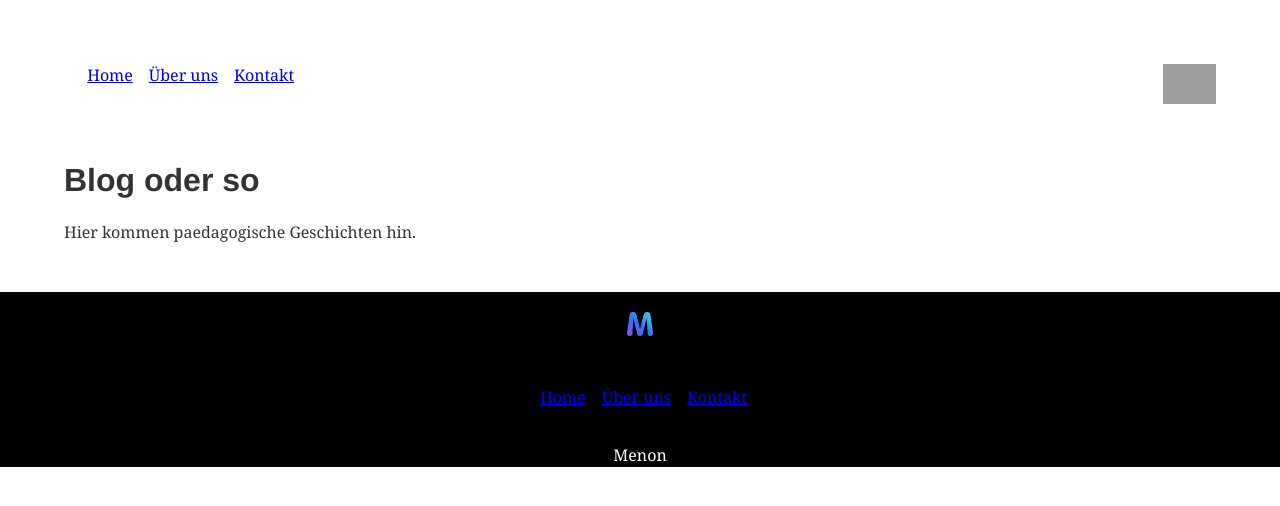
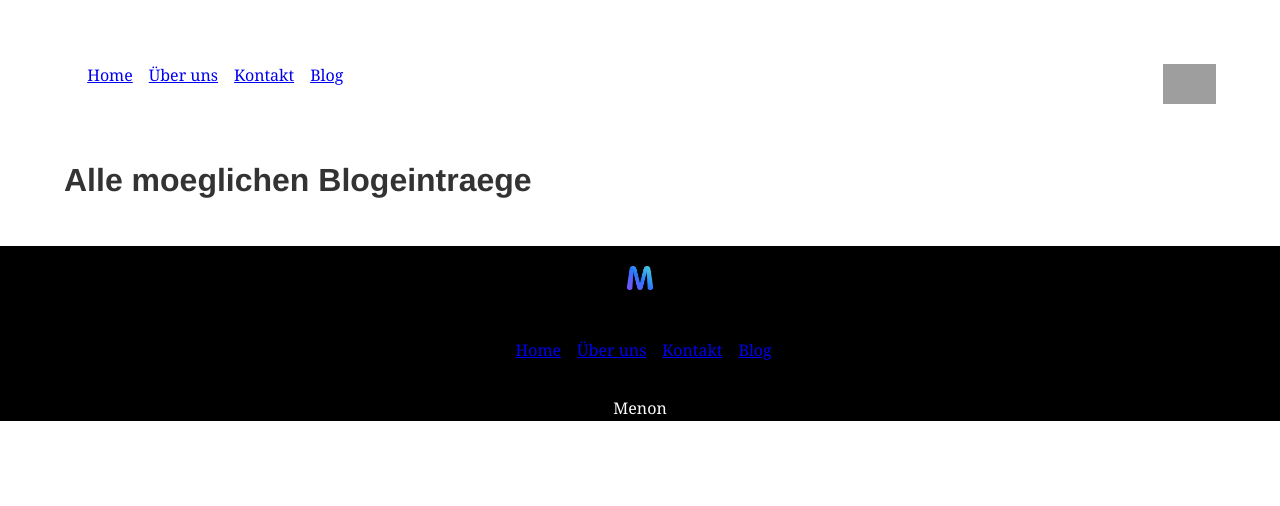
Before and after one commit to jasminbi/learning-gatsbyjs, a Gatsby site: page /blog in a window 1280 px wide. Built offline with nearby package versions, Linux system fonts and the light colour scheme; Gatsby itself is replaced by a stand-in of ours; grey boxes are pictures that could not be loaded.

Commit message:
Added functionality to pull blogposts from netlify cms

```diff
--- a/gatsby-config.js
+++ b/gatsby-config.js
@@ -11,8 +11,8 @@ module.exports = {
     {
       resolve: `gatsby-source-filesystem`,
       options: {
-        path: `${__dirname}/blog`,
-        name: "markdown-pages",
+        name: "src-pages",
+        path: `${__dirname}/src`,
       },
     },
     `gatsby-transformer-remark`,
--- a/src/components/layout.js
+++ b/src/components/layout.js
@@ -48,6 +48,7 @@ export default ({ children }) => (
             <ListLink to="/">Home</ListLink>
             <ListLink to="/about/">Über uns</ListLink>
             <ListLink to="/contact/">Kontakt</ListLink>
+            <ListLink to="/blog/">Blog</ListLink>
           </ul>
         </header>
         <div style={{ margin: `3rem auto`, padding: `0 4rem` }}>{children}</div>
@@ -72,6 +73,7 @@ export default ({ children }) => (
             <ListLink to="/">Home</ListLink>
             <ListLink to="/about/">Über uns</ListLink>
             <ListLink to="/contact/">Kontakt</ListLink>
+            <ListLink to="/blog/">Blog</ListLink>
           </ul>
           <p>{data.site.siteMetadata.title}</p>
         </footer>
--- a/src/pages/blog.js
+++ b/src/pages/blog.js
@@ -1,11 +1,38 @@
 import React from "react"
 import Layout from "../components/layout"
+import { graphql } from "gatsby"
 
-export default () => (
-  <Layout>
-    <div>
-      <h1>Blog oder so</h1>
-      <p>Hier kommen paedagogische Geschichten hin.</p>
-    </div>
-  </Layout>
-)
+export default ({ data }) => {
+  return (
+    <Layout>
+      <div>
+        <h1>Alle moeglichen Blogeintraege</h1>
+        {data.allMarkdownRemark.edges.map(({ node }) => (
+          <div key={node.id}>
+            <h2>{node.frontmatter.title}</h2>
+            <p style={{ color: `grey` }}>{node.frontmatter.date}</p>
+            <p>{node.excerpt}</p>
+          </div>
+        ))}
+      </div>
+    </Layout>
+  )
+}
+
+export const query = graphql`
+  query {
+    allMarkdownRemark {
+      edges {
+        node {
+          id
+          html
+          frontmatter {
+            title
+            date(formatString: "DD. MMMM, YYYY")
+          }
+          excerpt
+        }
+      }
+    }
+  }
+`
```
